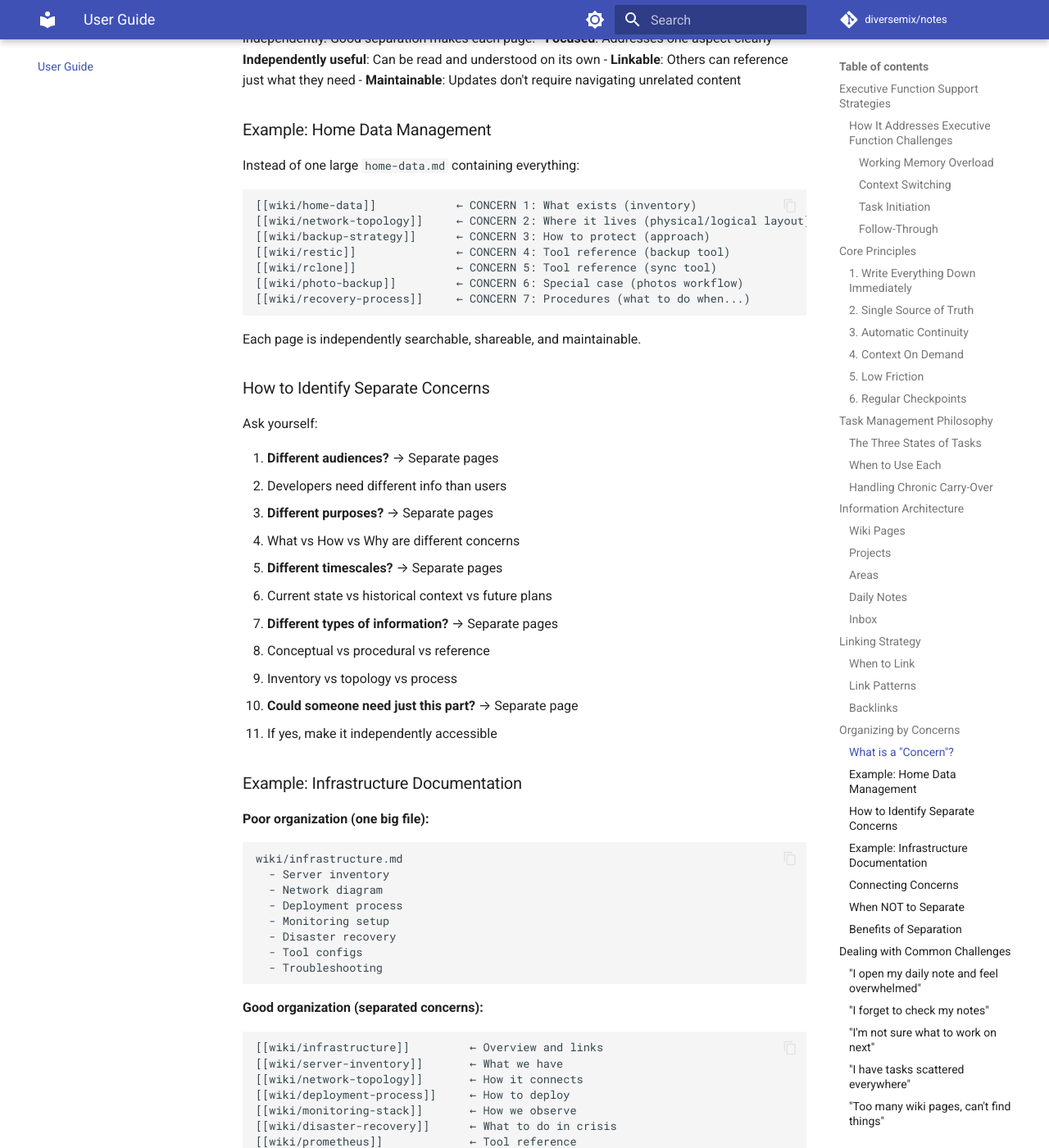
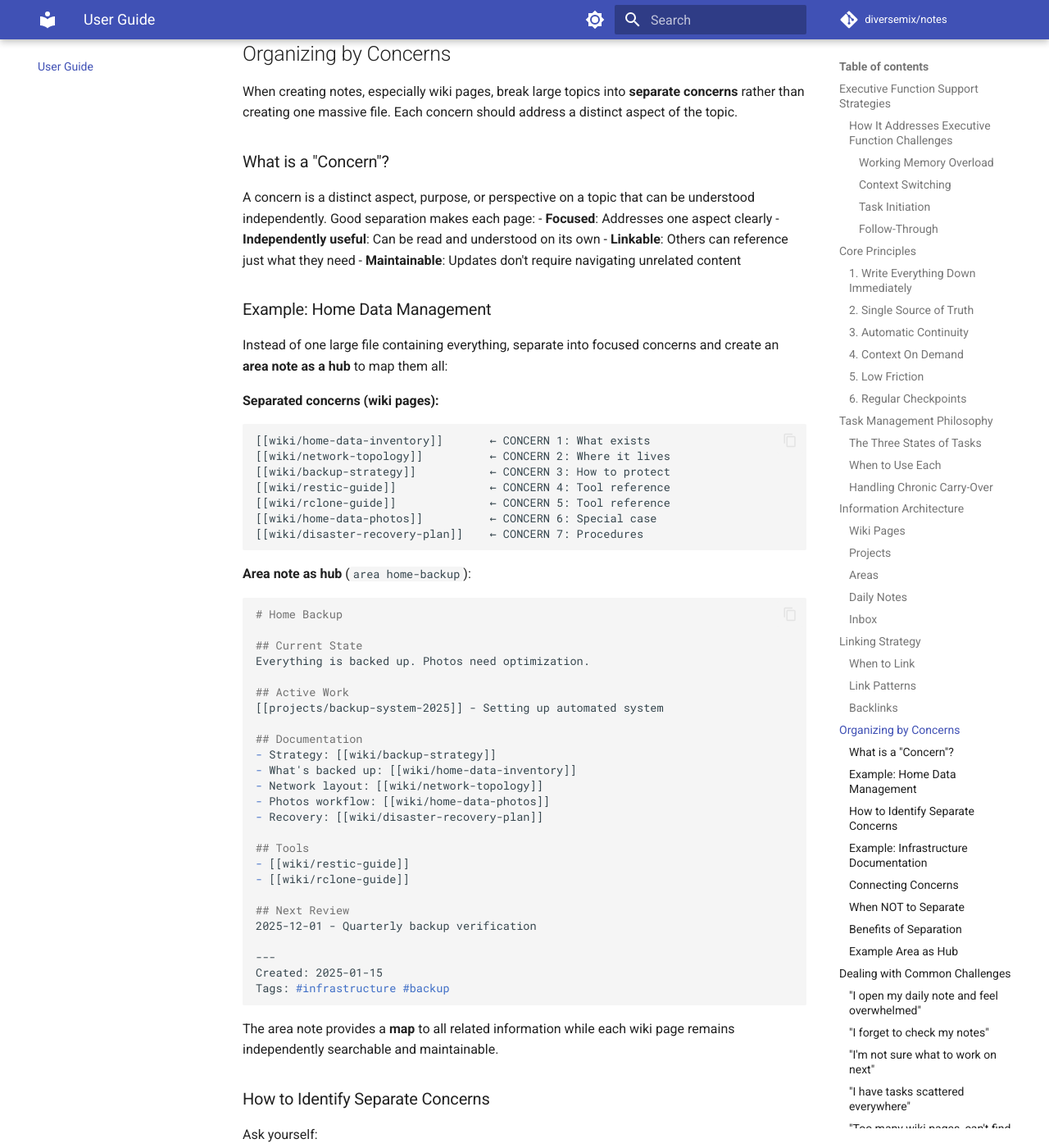
Before and after one commit to diversemix/notes, an MkDocs documentation site: the page built from docs/user-guide.md, in a window 1280 px wide and 1400 px high, scrolled down 4691 px. Shown: the whole window at 82% size. Built offline with MkDocs 1.6.1 and Material for MkDocs 9.7.7, drawn with Linux system fonts in a browser that asks for light colours; comment, search, counter and statistics services are not loaded; some of the changed text lies outside the part shown.

Commit message:
update docs and shorten loading status

````diff
--- a/docs/user-guide.md
+++ b/docs/user-guide.md
@@ -209,10 +209,20 @@ Create `[[links]]` when:
 ### Link Patterns
 
 ```markdown
-Today's note → [[areas/project-name]]     # Link to project
-Wiki page → [[other-wiki-page]]            # Cross-reference
-Area note → [[wiki/pattern-name]]          # Link to knowledge
+# From daily notes
+Today's note → [[projects/my-project]]     # Link to a project
+Today's note → [[areas/backend-dev]]       # Link to an area
+Today's note → [[wiki/restic]]             # Link to knowledge
+
+# From projects/areas
+Project note → [[wiki/deployment-guide]]   # Link to knowledge reference
+Area note → [[wiki/best-practices]]        # Link to knowledge reference
+
+# Between wiki pages
+Wiki page → [[other-wiki-page]]            # Cross-reference knowledge
 ```
+
+**Pattern: Use area notes as hubs.** Area notes map to all relevant information for an ongoing responsibility. See [Example Area as Hub](#example-area-as-hub) below.
 
 ### Backlinks
 
@@ -234,19 +244,49 @@ A concern is a distinct aspect, purpose, or perspective on a topic that can be u
 
 ### Example: Home Data Management
 
-Instead of one large `home-data.md` containing everything:
+Instead of one large file containing everything, separate into focused concerns and create an **area note as a hub** to map them all:
 
+**Separated concerns (wiki pages):**
 ```
-[[wiki/home-data]]            ← CONCERN 1: What exists (inventory)
-[[wiki/network-topology]]     ← CONCERN 2: Where it lives (physical/logical layout)
-[[wiki/backup-strategy]]      ← CONCERN 3: How to protect (approach)
-[[wiki/restic]]               ← CONCERN 4: Tool reference (backup tool)
-[[wiki/rclone]]               ← CONCERN 5: Tool reference (sync tool)
-[[wiki/photo-backup]]         ← CONCERN 6: Special case (photos workflow)
-[[wiki/recovery-process]]     ← CONCERN 7: Procedures (what to do when...)
+[[wiki/home-data-inventory]]       ← CONCERN 1: What exists
+[[wiki/network-topology]]          ← CONCERN 2: Where it lives
+[[wiki/backup-strategy]]           ← CONCERN 3: How to protect
+[[wiki/restic-guide]]              ← CONCERN 4: Tool reference
+[[wiki/rclone-guide]]              ← CONCERN 5: Tool reference
+[[wiki/home-data-photos]]          ← CONCERN 6: Special case
+[[wiki/disaster-recovery-plan]]    ← CONCERN 7: Procedures
 ```
 
-Each page is independently searchable, shareable, and maintainable.
+**Area note as hub** (`area home-backup`):
+```markdown
+# Home Backup
+
+## Current State
+Everything is backed up. Photos need optimization.
+
+## Active Work
+[[projects/backup-system-2025]] - Setting up automated system
+
+## Documentation
+- Strategy: [[wiki/backup-strategy]]
+- What's backed up: [[wiki/home-data-inventory]]
+- Network layout: [[wiki/network-topology]]
+- Photos workflow: [[wiki/home-data-photos]]
+- Recovery: [[wiki/disaster-recovery-plan]]
+
+## Tools
+- [[wiki/restic-guide]]
+- [[wiki/rclone-guide]]
+
+## Next Review
+2025-12-01 - Quarterly backup verification
+
+---
+Created: 2025-01-15
+Tags: #infrastructure #backup
+```
+
+The area note provides a **map** to all related information while each wiki page remains independently searchable and maintainable.
 
 ### How to Identify Separate Concerns
 
@@ -337,6 +377,55 @@ Don't create separate pages for:
 3. **Clearer updates**: Change deployment process without touching inventory
 4. **Natural knowledge graph**: Connections emerge organically
 5. **Reduced cognitive load**: Each page is focused and digestible
+
+### Example Area as Hub
+
+Area notes work best as **maps to related information**. They track the ongoing responsibility and link to all relevant knowledge:
+
+```markdown
+# Backend Development
+
+## Current Focus
+Improving API performance and reliability.
+
+## Active Projects
+- [[projects/api-v2-migration]] - Migrating to REST v2
+- [[projects/database-optimization]] - Query performance improvements
+
+## Standards & Knowledge
+- [[wiki/backend-coding-standards]]
+- [[wiki/api-design-principles]]
+- [[wiki/database-schema]]
+- [[wiki/deployment-process]]
+
+## Tools & Infrastructure
+- [[wiki/kubernetes-setup]]
+- [[wiki/monitoring-stack]]
+- [[wiki/ci-cd-pipeline]]
+
+## Common Tasks
+- [[wiki/deploying-backend-service]]
+- [[wiki/troubleshooting-performance]]
+- [[wiki/database-migrations]]
+
+## Team Resources
+- Team members: [Internal link]
+- Oncall rotation: [Link]
+
+## Next Review
+2025-02-01 - Review active projects and priorities
+
+---
+Created: 2024-01-15
+Tags: #area #backend #development
+```
+
+**Why this works:**
+- Area provides context: "What is this responsibility about?"
+- Links to active projects: "What am I working on right now?"
+- Links to knowledge: "Where do I find information?"
+- Standalone wiki pages remain independently searchable
+- Daily notes link to `[[areas/backend-development]]` for quick access
 
 ## Dealing with Common Challenges
 
````
Also changed, not shown: 1 other file.
